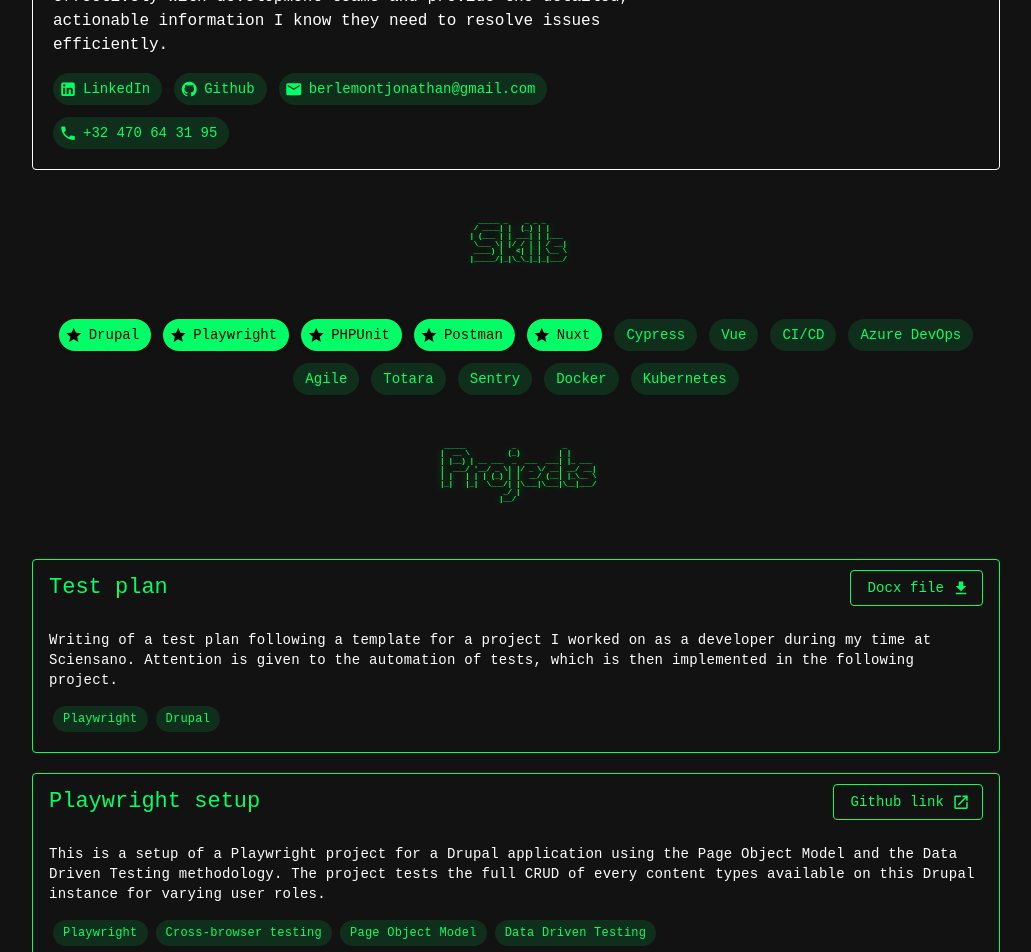
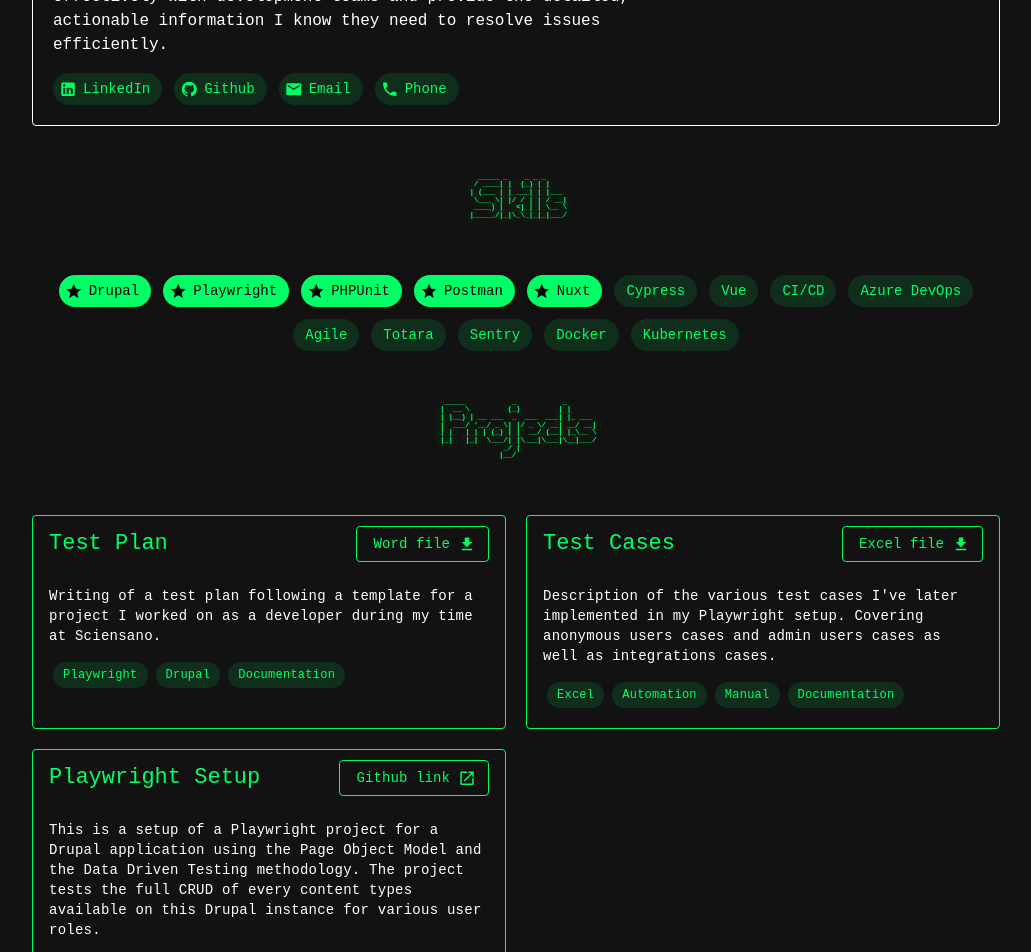
Before and after one commit to JonathanBerlemont/jonathanberlemont.github.io, a Vue app: page / in a window 1280 px wide. Shown: the part 620-1572 px from the top of the page, without its empty margins (124-1155 px from the left). Built offline with nearby package versions, Linux system fonts and the light colour scheme.

Commit message:
Added test cases excel + obfuscated personal data

```diff
--- a/src/data/projects.json
+++ b/src/data/projects.json
@@ -1,16 +1,24 @@
 [
     {
-        "title": "Test plan",
-        "tags": ["Playwright", "Drupal"],
-        "description": "Writing of a test plan following a template for a project I worked on as a developer during my time at Sciensano. Attention is given to the automation of tests, which is then implemented in the following project.",
+        "title": "Test Plan",
+        "tags": ["Playwright", "Drupal", "Documentation"],
+        "description": "Writing of a test plan following a template for a project I worked on as a developer during my time at Sciensano. ",
         "link": "/files/Test_Plan_V1.docx",
-        "link_text": "Docx file",
+        "link_text": "Word file",
         "type": "file"
     },
     {
-        "title": "Playwright setup",
-        "tags": ["Playwright", "Cross-browser testing", "Page Object Model", "Data Driven Testing"],
-        "description": "This is a setup of a Playwright project for a Drupal application using the Page Object Model and the Data Driven Testing methodology. The project tests the full CRUD of every content types available on this Drupal instance for varying user roles.",
+        "title": "Test Cases",
+        "tags": ["Excel", "Automation", "Manual", "Documentation"],
+        "description": "Description of the various test cases I've later implemented in my Playwright setup. Covering anonymous users cases and admin users cases as well as integrations cases.",
+        "link": "/files/Test_Cases_V1.xlsx",
+        "link_text": "Excel file",
+        "type": "file"
+    },
+    {
+        "title": "Playwright Setup",
+        "tags": ["Playwright", "Cross-browser Testing", "Page Object Model", "Data Driven Testing", "Automation"],
+        "description": "This is a setup of a Playwright project for a Drupal application using the Page Object Model and the Data Driven Testing methodology. The project tests the full CRUD of every content types available on this Drupal instance for various user roles.",
         "link": "https://github.com/JonathanBerlemont/playwright-test",
         "link_text": "Github link",
         "type": "link"
--- a/src/data/socials.json
+++ b/src/data/socials.json
@@ -1,26 +1,22 @@
 [
     {
         "name": "LinkedIn",
-        "title": "LinkedIn",
-        "url": "https://www.linkedin.com/in/jonathan-berlemont-079207186/",
+        "url": "aHR0cHM6Ly93d3cubGlua2VkaW4uY29tL2luL2pvbmF0aGFuLWJlcmxlbW9udC0wNzkyMDcxODYv",
         "icon": "mdi-linkedin"
     },
     {
         "name": "Github",
-        "title": "Github",
-        "url": "https://github.com/JonathanBerlemont",
+        "url": "aHR0cHM6Ly9naXRodWIuY29tL0pvbmF0aGFuQmVybGVtb250",
         "icon": "mdi-github"
     },
     {
         "name": "Email",
-        "title":"berlemontjonathan@gmail.com",
-        "url": "mailto:berlemontjonathan@gmail.com",
+        "url": "bWFpbHRvOmJlcmxlbW9udGpvbmF0aGFuQGdtYWlsLmNvbQ==",
         "icon": "mdi-email"
     },
     {
         "name": "Phone",
-        "title": "+32 470 64 31 95",
-        "url": "tel:+32470643195",
+        "url": "dGVsOiszMjQ3MDY0MzE5NQ==",
         "icon": "mdi-phone"
     }
 ]
--- a/src/sections/About.vue
+++ b/src/sections/About.vue
@@ -1,6 +1,10 @@
 <script lang="ts" setup>
 import Greeblies from '@/components/Greeblies.vue';
 import socials from '@/data/socials.json';
+
+function handleSocialClick(url: string) {
+    window.open(atob(url), '_blank', 'noopener,noreferrer');
+}
 </script>
 
 <template>
@@ -35,12 +39,11 @@
                 <v-chip
                     v-for="social in socials"
                     :key="social.name"
-                    :href="social.url"
                     :prepend-icon="social.icon"
                     color="#00ff66"
-                    target="_blank"
+                    @click="handleSocialClick(social.url)"
                 >
-                {{ social.title }}
+                {{ social.name }}
                 </v-chip>
             </div>
         </div>
--- a/src/sections/Projects.vue
+++ b/src/sections/Projects.vue
@@ -22,7 +22,6 @@
             :key="project.title"
             color="#00ff66"
             variant="outlined"
-            class="mb-5"
         >
             <template #title>
                 {{ project.title }}
@@ -56,4 +55,14 @@
 p {
     color: white;
 }
+
+.projects {
+    display: grid;
+    grid-template-columns: 1fr 1fr;
+    gap: 20px;
+    @media (max-width: 768px) {
+        grid-template-columns: 1fr;
+    }
+}
+
 </style>
```
Also changed, not shown: 1 other file (tests, documents, lock files or other folders).
